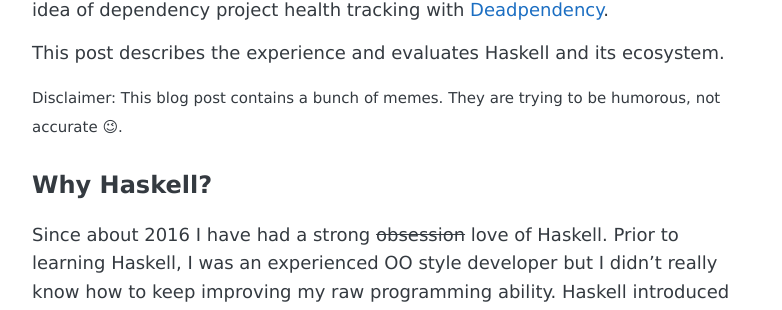
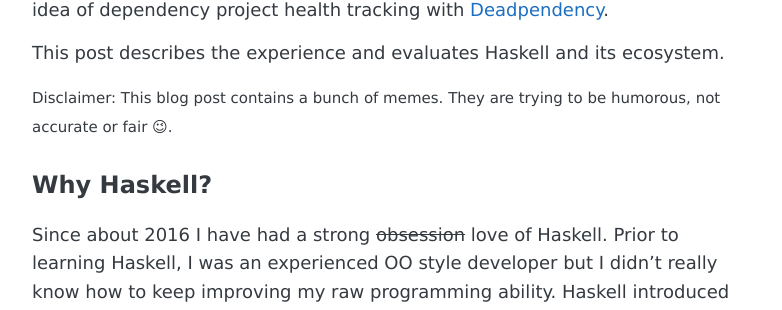
Before and after one commit to AlistairB/alistairb.github.io, a Jekyll site: the page built from _posts/2021-02-11-reflections-on-haskell-for-startup.md, in a window 1280 px wide and 900 px high. Shown: the part 363-673 px from the top of the window, without its empty margins (248-1030 px from the left). Built offline with Jekyll 4.4.1, drawn with Linux system fonts in a browser that asks for light colours.

Commit message:
Disclaimer tweak

```diff
--- a/_posts/2021-02-11-reflections-on-haskell-for-startup.md
+++ b/_posts/2021-02-11-reflections-on-haskell-for-startup.md
@@ -10,7 +10,7 @@ Almost exactly one year ago I quit my job to attempt to create a Haskell startup
 
 This post describes the experience and evaluates Haskell and its ecosystem.
 
-<small>Disclaimer: This blog post contains a bunch of memes. They are trying to be humorous, not accurate 😉.</small>
+<small>Disclaimer: This blog post contains a bunch of memes. They are trying to be humorous, not accurate or fair 😉.</small>
 
 ## Why Haskell?
 
```
